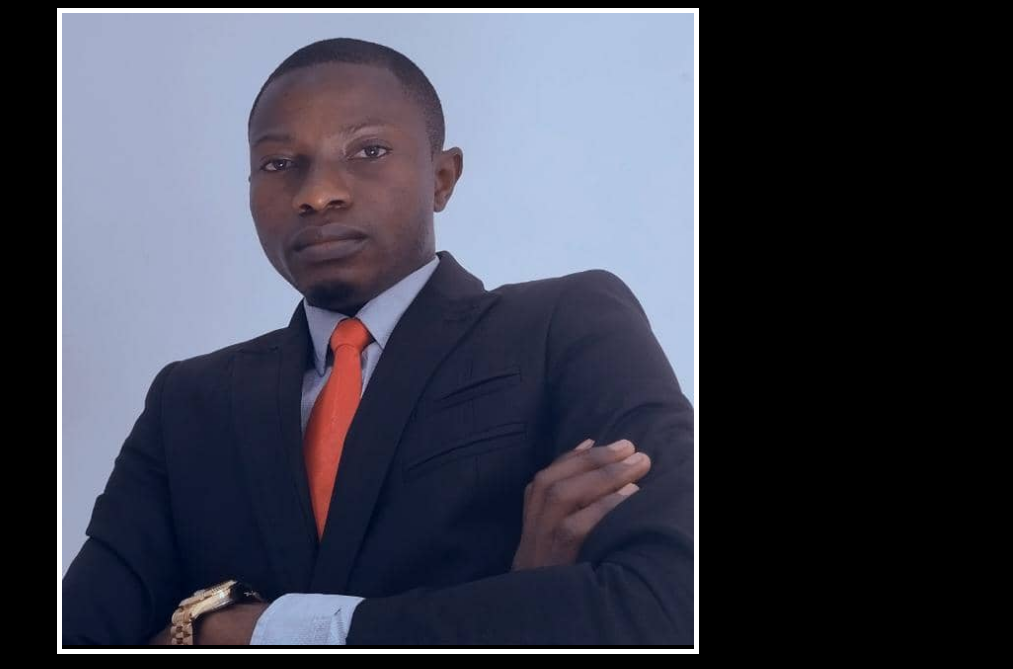
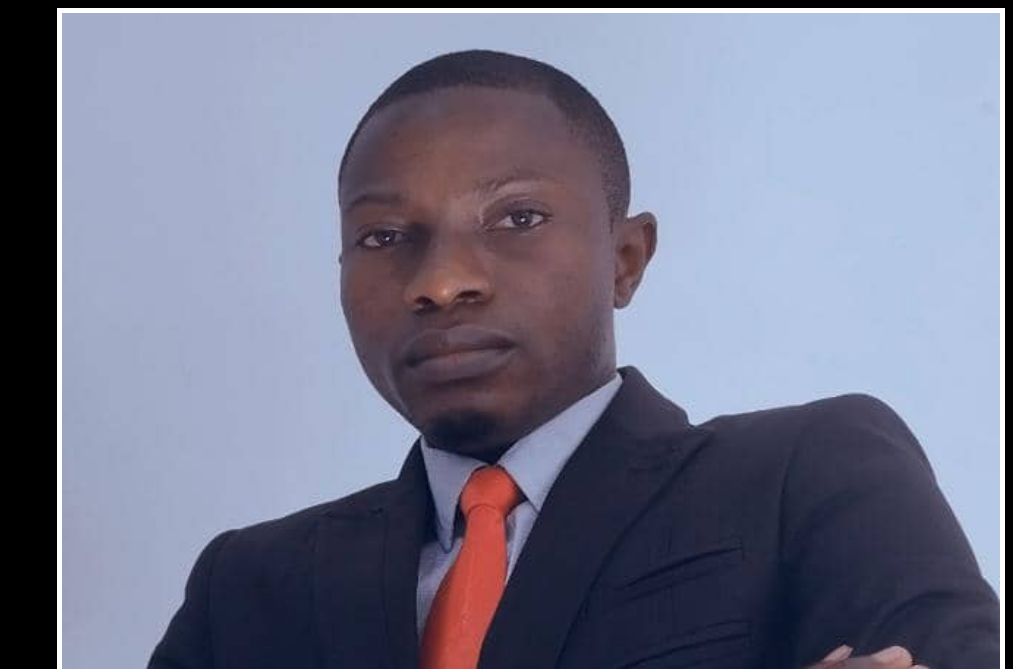
Before and after one commit to PiecitySolutions/Motivational-Post-Website, a plain HTML site: page index.html in a window 1280 px wide. Shown: the top 669 px of the page, without its empty margins (267-1280 px from the left). Drawn offline with nearby package versions, Linux system fonts and the light colour scheme; files whose address does not match are found by name.

Commit message:
Add files via upload

```diff
--- a/index.html
+++ b/index.html
@@ -7,7 +7,7 @@
     <style>
         html{background: black;color: white;text-align: center;}
   .image {
-    border: 5px solid white;
+    border: 5px solid white; height: auto;width: auto;
 }
 
 .header{
```
